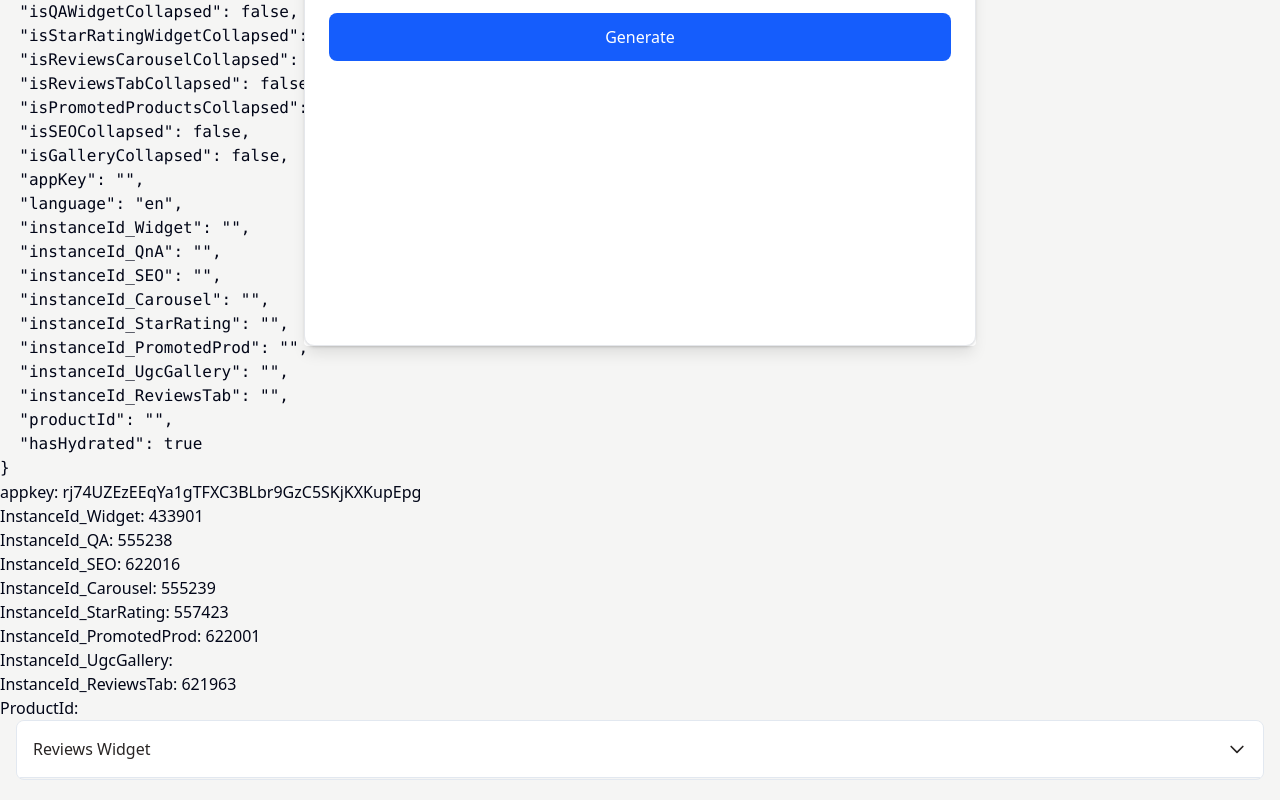
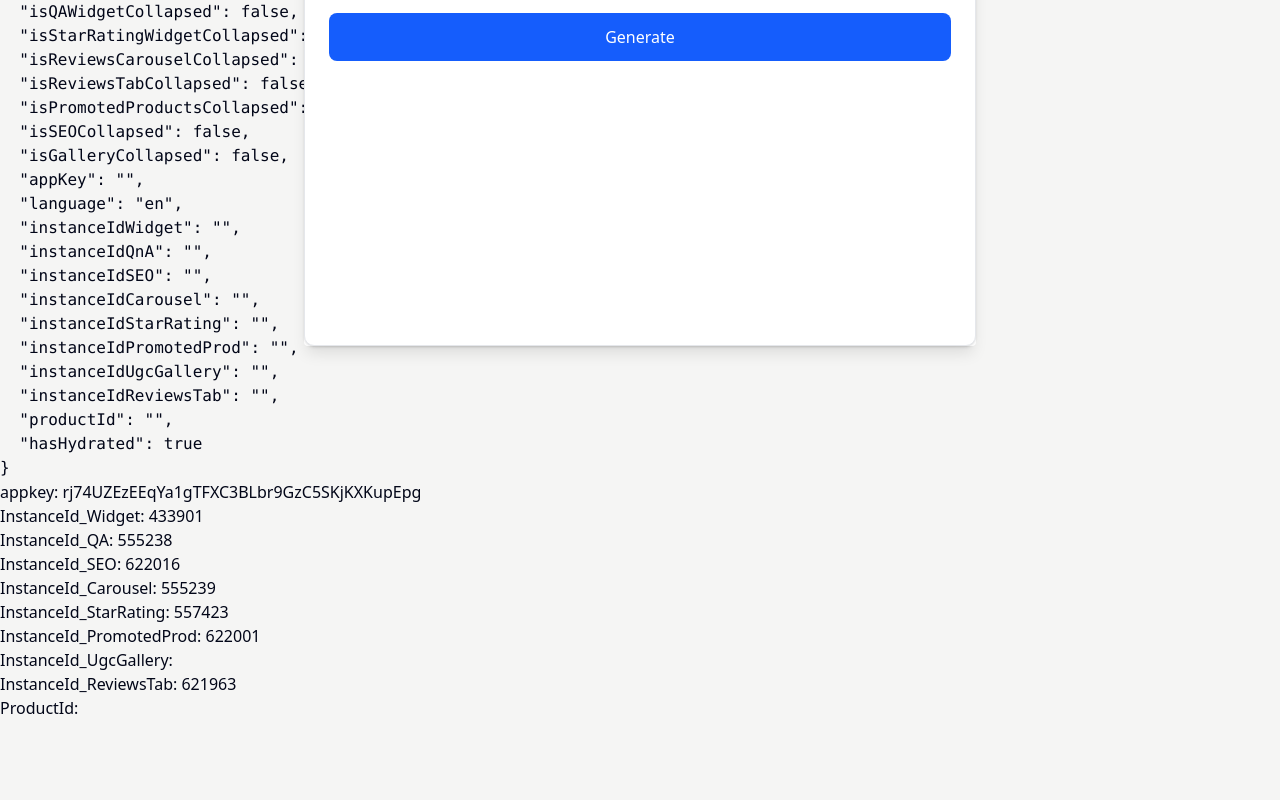
Before and after one commit to Kavin-crew/clean-environment-generator, a Next.js app: page / in a window 1280 px wide. Shown: the part 414-1214 px from the top of the page. After the commit the page ends 1154 px from the top, so only its background shows below. Built offline with nearby package versions, Linux system fonts and the light colour scheme.

Commit message:
enabling all widgets with all the states

```diff
--- a/app/_components/Form.js
+++ b/app/_components/Form.js
@@ -8,109 +8,69 @@ import Row from "@/app/_components/Row";
 import { useWidgetStore } from "@/src/store/widgetStore";
 
 export default function Form() {
-  // widget variable
-  const appKey = useWidgetStore((state) => state.appKey);
-  const language = useWidgetStore((state) => state.language);
-  const instanceId_Widget = useWidgetStore((state) => state.instanceId_Widget);
-  const productId = useWidgetStore((state) => state.productId);
+  const {
+    // widget feature variable
+    appKey,
+    language,
+    instanceIdWidget,
+    instanceIdQnA,
+    instanceIdSEO,
+    instanceIdCarousel,
+    instanceIdStarRating,
+    instanceIdPromotedProd,
+    instanceIdUgcGallery,
+    instanceIdReviewsTab,
 
-  //widget methods
-  const setInstanceId_Widget = useWidgetStore(
-    (state) => state.setInstanceId_Widget
-  );
-  const setAppKey = useWidgetStore((state) => state.setAppKey);
-  const setLanguage = useWidgetStore((state) => state.setLanguage);
+    isReviewsWidgetEnabled,
+    isQAWidgetEnabled,
+    isReviewsCarouselEnabled,
+    isReviewsTabEnabled,
+    isPromotedProductsEnabled,
+    isSEOnabled,
+    isGalleryEnabled,
 
-  // states
-  const isReviewsWidgetEnabled = useWidgetStore(
-    (state) => state.isReviewsWidgetEnabled
-  );
-  const isQAWidgetEnabled = useWidgetStore((state) => state.isQAWidgetEnabled);
-  const isStarRatingWidgetEnabled = useWidgetStore(
-    (state) => state.isStarRatingWidgetEnabled
-  );
-  const isReviewsCarouselEnabled = useWidgetStore(
-    (state) => state.isReviewsCarouselEnabled
-  );
-  const isReviewsTabEnabled = useWidgetStore(
-    (state) => state.isReviewsTabEnabled
-  );
-  const isPromotedProductsEnabled = useWidgetStore(
-    (state) => state.isPromotedProductsEnabled
-  );
-  const isSEOnabled = useWidgetStore((state) => state.isSEOnabled);
-  const isGalleryEnabled = useWidgetStore((state) => state.isGalleryEnabled);
+    // accordion states
+    isReviewsWidgetCollapsed,
+    isQAWidgetCollapsed,
+    isStarRatingWidgetCollapsed,
+    isReviewsCarouselCollapsed,
+    isReviewsTabCollapsed,
+    isPromotedProductsCollapsed,
+    isSEOCollapsed,
+    isGalleryCollapsed,
 
-  // accordion states
-  const isReviewsWidgetCollapsed = useWidgetStore(
-    (state) => state.isReviewsWidgetCollapsed
-  );
-  const isQAWidgetCollapsed = useWidgetStore(
-    (state) => state.isQAWidgetCollapsed
-  );
-  const isStarRatingWidgetCollapsed = useWidgetStore(
-    (state) => state.isStarRatingWidgetCollapsed
-  );
-  const isReviewsCarouselCollapsed = useWidgetStore(
-    (state) => state.isReviewsCarouselCollapsed
-  );
-  const isReviewsTabCollapsed = useWidgetStore(
-    (state) => state.isReviewsTabCollapsed
-  );
-  const isPromotedProductsCollapsed = useWidgetStore(
-    (state) => state.isPromotedProductsCollapsed
-  );
-  const isSEOCollapsed = useWidgetStore((state) => state.isSEOCollapsed);
-  const isGalleryCollapsed = useWidgetStore(
-    (state) => state.isGalleryCollapsed
-  );
-  // accordion methods
-  const setIsReviewsWidgetCollapsed = useWidgetStore(
-    (state) => state.setIsReviewsWidgetCollapsed
-  );
-  const setIsQAWidgetCollapsed = useWidgetStore(
-    (state) => state.setIsQAWidgetCollapsed
-  );
-  const setIsStarRatingWidgetCollapsed = useWidgetStore(
-    (state) => state.setIsStarRatingWidgetCollapsed
-  );
-  const setIsPromotedProductsCollapsed = useWidgetStore(
-    (state) => state.setIsPromotedProductsCollapsed
-  );
-  const setIsReviewsCarouselCollapsed = useWidgetStore(
-    (state) => state.setIsReviewsCarouselCollapsed
-  );
-  const setisReviewsTabCollapsed = useWidgetStore(
-    (state) => state.setisReviewsTabCollapsed
-  );
-  const setIsSEOCollapsed = useWidgetStore((state) => state.setIsSEOCollapsed);
-  const setIsGalleryCollapsed = useWidgetStore(
-    (state) => state.setIsGalleryCollapsed
-  );
+    // widget instanceId setters
+    setAppKey,
+    setLanguage,
+    setInstanceIdWidget,
+    setInstanceIdQnA,
+    setInstanceIdSEO,
+    setInstanceIdCarousel,
+    setInstanceIdStarRating,
+    setInstanceIdPromotedProd,
+    setInstanceIdUgcGallery,
+    setInstanceIdReviewsTab,
 
-  // setter
-  const setIsReviewsWidgetEnabled = useWidgetStore(
-    (state) => state.setIsReviewsWidgetEnabled
-  );
-  const setIsQAWidgetEnabled = useWidgetStore(
-    (state) => state.setIsQAWidgetEnabled
-  );
-  const setIsStarRatingWidgetEnabled = useWidgetStore(
-    (state) => state.setIsStarRatingWidgetEnabled
-  );
-  const setIsReviewsCarouselEnabled = useWidgetStore(
-    (state) => state.setIsReviewsCarouselEnabled
-  );
-  const setIsReviewsTabEnabled = useWidgetStore(
-    (state) => state.setIsReviewsTabEnabled
-  );
-  const setIsPromotedProductsEnabled = useWidgetStore(
-    (state) => state.setIsPromotedProductsEnabled
-  );
-  const setIsSEOnabled = useWidgetStore((state) => state.setIsSEOnabled);
-  const setIsGalleryEnabled = useWidgetStore(
-    (state) => state.setIsGalleryEnabled
-  );
+    // accordion methods
+    setIsReviewsWidgetCollapsed,
+    setIsQAWidgetCollapsed,
+    setIsStarRatingWidgetCollapsed,
+    setIsPromotedProductsCollapsed,
+    setIsReviewsCarouselCollapsed,
+    setisReviewsTabCollapsed,
+    setIsSEOCollapsed,
+    setIsGalleryCollapsed,
+
+    // widget feature setters
+    setIsReviewsWidgetEnabled,
+    setIsQAWidgetEnabled,
+    setIsStarRatingWidgetEnabled,
+    setIsReviewsCarouselEnabled,
+    setIsReviewsTabEnabled,
+    setIsPromotedProductsEnabled,
+    setIsSEOnabled,
+    setIsGalleryEnabled,
+  } = useWidgetStore();
 
   const [isFormVisible, setIsFormVisible] = useState(true);
 
@@ -140,9 +100,7 @@ export default function Form() {
         >
           X
         </button>
-        {/* <!-- Main Form Card --> */}
         <div className="bg-white rounded-lg shadow-sm border border-gray-200 h-[90dvh] overflow-y-auto">
-          {/* <!-- Card Header --> */}
           <div className="p-6 pb-0">
             <h1 className="text-2xl font-semibold text-slate-900 mb-2">
               Configuration Form
@@ -152,20 +110,15 @@ export default function Form() {
             </p>
           </div>
 
-          {/* <!-- Card Content --> */}
           <div className="p-6 pt-0">
             <form id="configForm" name="configForm" className="space-y-6">
               {/* <!-- Appkey Field --> */}
               <div className="w-full space-y-6">
                 <Label htmlFor="appkey">Appkey</Label>
-                <input
-                  type="text"
-                  id="appkey"
-                  name="appkey"
+                <InputText
+                  inputName="appkey"
                   value={appKey}
-                  onChange={(e) => setAppKey(e.target.value)}
-                  placeholder="appkey"
-                  className="w-full px-3 py-2 border border-gray-300 rounded-md shadow-sm placeholder-gray-400 focus:outline-none focus:ring-2 focus:ring-blue-500 focus:border-blue-500"
+                  onChange={setAppKey}
                 />
               </div>
 
@@ -183,6 +136,8 @@ export default function Form() {
                   <select
                     id="language"
                     name="language"
+                    value={language}
+                    onChange={(e) => setLanguage(e.target.value)}
                     className="w-full px-3 py-2 border border-gray-300 rounded-md shadow-sm focus:outline-none focus:ring-2 focus:ring-blue-500 focus:border-blue-500"
                   >
                     <option value="en">English</option>
@@ -230,10 +185,7 @@ export default function Form() {
                         id="reviews-toggle"
                         checked={isReviewsWidgetEnabled}
                         onChange={() =>
-                          handleCheckboxChange(
-                            setIsReviewsWidgetEnabled,
-                            setInstanceId_Widget
-                          )
+                          handleCheckboxChange(setIsReviewsWidgetEnabled)
                         }
                       />
                       <span className="toggle-slider"></span>
@@ -242,21 +194,21 @@ export default function Form() {
                   </div>
                   <input
                     type="text"
-                    name={instanceId_Widget}
+                    name={instanceIdWidget}
                     placeholder="Instance Id"
                     disabled={!isReviewsWidgetEnabled}
-                    value={instanceId_Widget}
-                    onChange={(e) => setInstanceId_Widget(e.target.value)}
+                    value={instanceIdWidget}
+                    onChange={(e) => setInstanceIdWidget(e.target.value)}
                     className="w-full px-3 py-2 border border-gray-300 rounded-md shadow-sm placeholder-gray-400 focus:outline-none focus:ring-2 focus:ring-blue-500 focus:border-blue-500 disabled:bg-gray-50 disabled:text-gray-500 disabled:cursor-not-allowed"
                   />
                   {/* <InputTextInstanceId
                     inputName="reviews"
                     isDisabled={isReviewsWidgetEnabled}
-                    value={instanceId_Widget}
+                    value={instanceIdWidget}
                     targetedInputRef={(el) =>
                       (inputRef.current["reviewswidget"] = el)
                     }
-                    onChange={(e) => setInstanceId_Widget(e.target.value)}
+                    onChange={(e) => setInstanceIdWidget(e.target.value)}
                   /> */}
                 </div>
 
--- a/app/_components/Widget.js
+++ b/app/_components/ReviewsWidget.js
@@ -7,7 +7,7 @@ import Caret from "@/app/_components/Caret";
 import { useWidgetStore } from "@/src/store/widgetStore";
 import { useEffect, useState } from "react";
 
-export default function Widget({
+export default function ReviewsWidget({
   heading,
   active,
   clipboardheading,
@@ -15,10 +15,14 @@ export default function Widget({
   clipboardscriptnote,
   clipboardsnippet,
   clipboardsnippetnote,
-  toggle,
 }) {
   // Get values directly from Zustand
-  const { instanceId_Widget, productId } = useWidgetStore();
+  const { instanceId_Widget, productId, isReviewsWidgetCollapsed } =
+    useWidgetStore();
+
+  const setIsReviewsWidgetCollapsed = useWidgetStore(
+    (state) => state.setIsReviewsWidgetCollapsed
+  );
 
   const [mounted, setMounted] = useState(false);
   useEffect(() => {
@@ -38,21 +42,23 @@ export default function Widget({
     <div className="accordion-item relative border rounded-md overflow-hidden">
       {/* Accordion Header */}
       <button
-        onClick={() => toggle((prev) => !prev)}
+        onClick={setIsReviewsWidgetCollapsed}
         className={`flex justify-between items-center p-4 w-full border-b ${
-          active ? "bg-white text-stone-800" : "bg-blue-400 text-white"
+          isReviewsWidgetCollapsed
+            ? "bg-white text-stone-800"
+            : "bg-blue-400 text-white"
         }`}
       >
         <h2>{heading}</h2>
-        <Caret active={active} />
+        <Caret active={isReviewsWidgetCollapsed} />
       </button>
 
       {/* Accordion Content (Always Mounted) */}
       <motion.div
         initial={false}
         animate={{
-          height: active ? 0 : "auto",
-          opacity: active ? 0 : 1,
+          height: isReviewsWidgetCollapsed ? 0 : "auto",
+          opacity: isReviewsWidgetCollapsed ? 0 : 1,
         }}
         transition={{ duration: 0.3 }}
         className="overflow-hidden border-t"
--- a/app/page.js
+++ b/app/page.js
@@ -2,7 +2,7 @@
 
 import Form from "@/app/_components/Form";
 import Header from "@/app/_components/Header";
-import Widget from "@/app/_components/Widget";
+import ReviewsWidget from "@/app/_components/ReviewsWidget";
 import QA from "@/app/_components/QA";
 import SEO from "@/app/_components/SEO";
 import StarRating from "@/app/_components/StarRating";
@@ -24,7 +24,26 @@ let SnippetClipboardNote =
   "Make sure you replace each data element with the appropriate values of your website and product attributes.";
 
 export default function Home() {
-  // states
+  const productId = useWidgetStore((state) => state.productId);
+
+  // instanceId states
+  const instanceIdWidget = useWidgetStore((state) => state.instanceIdWidget);
+  const {
+    instanceIdQnA,
+    instanceIdSEO,
+    instanceIdCarousel,
+    instanceIdStarRating,
+    instanceIdPromotedProd,
+    instanceIdUgcGallery,
+    instanceIdReviewsTab,
+  } = useWidgetStore();
+
+  // instanceId Setters
+  const setInstanceIdWidget = useWidgetStore(
+    (state) => state.setInstanceIdWidget
+  );
+
+  // form states
   const isReviewsWidgetEnabled = useWidgetStore(
     (state) => state.isReviewsWidgetEnabled
   );
@@ -43,6 +62,53 @@ export default function Home() {
   );
   const isSEOnabled = useWidgetStore((state) => state.isSEOnabled);
   const isGalleryEnabled = useWidgetStore((state) => state.isGalleryEnabled);
+
+  // accordion states
+  const isReviewsWidgetCollapsed = useWidgetStore(
+    (state) => state.isReviewsWidgetCollapsed
+  );
+  const isQAWidgetCollapsed = useWidgetStore(
+    (state) => state.isQAWidgetCollapsed
+  );
+  const isStarRatingWidgetCollapsed = useWidgetStore(
+    (state) => state.isStarRatingWidgetCollapsed
+  );
+  const isReviewsCarouselCollapsed = useWidgetStore(
+    (state) => state.isReviewsCarouselCollapsed
+  );
+  const isReviewsTabCollapsed = useWidgetStore(
+    (state) => state.isReviewsTabCollapsed
+  );
+  const isPromotedProductsCollapsed = useWidgetStore(
+    (state) => state.isPromotedProductsCollapsed
+  );
+  const isSEOCollapsed = useWidgetStore((state) => state.isSEOCollapsed);
+  const isGalleryCollapsed = useWidgetStore(
+    (state) => state.isGalleryCollapsed
+  );
+  // accordion methods
+  const setIsReviewsWidgetCollapsed = useWidgetStore(
+    (state) => state.setIsReviewsWidgetCollapsed
+  );
+  const setIsQAWidgetCollapsed = useWidgetStore(
+    (state) => state.setIsQAWidgetCollapsed
+  );
+  const setIsStarRatingWidgetCollapsed = useWidgetStore(
+    (state) => state.setIsStarRatingWidgetCollapsed
+  );
+  const setIsPromotedProductsCollapsed = useWidgetStore(
+    (state) => state.setIsPromotedProductsCollapsed
+  );
+  const setIsReviewsCarouselCollapsed = useWidgetStore(
+    (state) => state.setIsReviewsCarouselCollapsed
+  );
+  const setisReviewsTabCollapsed = useWidgetStore(
+    (state) => state.setisReviewsTabCollapsed
+  );
+  const setIsSEOCollapsed = useWidgetStore((state) => state.setIsSEOCollapsed);
+  const setIsGalleryCollapsed = useWidgetStore(
+    (state) => state.setIsGalleryCollapsed
+  );
 
   // setter
   const setIsReviewsWidgetEnabled = useWidgetStore(
@@ -68,12 +134,6 @@ export default function Home() {
     (state) => state.setIsGalleryEnabled
   );
 
-  const instanceId_Widget = useWidgetStore((state) => state.instanceId_Widget);
-  const productId = useWidgetStore((state) => state.productId);
-  const setInstanceId_Widget = useWidgetStore(
-    (state) => state.setInstanceId_Widget
-  );
-
   const hasHydrated = useWidgetStore((state) => state.hasHydrated);
   if (!hasHydrated) return null;
   return (
@@ -83,100 +143,87 @@ export default function Home() {
       <Form />
       <div className="max-w-full mx-auto px-4">
         <div className="accordion" id="accordionExample">
-          <Widget
-            id={`widget-${instanceId_Widget}`}
-            instanceid={instanceId_Widget}
+          {isReviewsWidgetEnabled && (
+            <ReviewsWidget
+              id={`widget-${instanceIdWidget}-${isReviewsWidgetEnabled}`}
+              instanceid={instanceIdWidget}
               productid={productId}
-            active={!isReviewsWidgetEnabled}
-            toggle={setIsReviewsWidgetEnabled}
+              active={!isReviewsWidgetCollapsed}
+              toggle={setIsReviewsWidgetCollapsed}
               heading="Reviews Widget"
-            clipboardheading={ClipBoardHeading}
-            clipboardscript={ScriptClipboard}
-            clipboardscriptnote={ScriptClipboardNote}
-            clipboardsnippet={SnippetClipboard}
-            clipboardsnippetnote={SnippetClipboardNote}
             />
-          {/* <QA
-            instanceid={InstanceId_QA}
-            productid={ProductId}
+          )}
+
+          {isQAWidgetEnabled && (
+            <QA
+              id={`widget-${instanceIdQnA}-${isQAWidgetEnabled}`}
+              instanceid={instanceIdQnA}
+              productid={productId}
               heading="Q&A"
-            active={!isQAWidgetEnabled}
-            toggle={setIsQAWidgetEnabled}
-            clipboardheading={ClipBoardHeading}
-            clipboardscript={ScriptClipboard}
-            clipboardscriptnote={ScriptClipboardNote}
-            clipboardsnippet={SnippetClipboard}
-            clipboardsnippetnote={SnippetClipboardNote}
+              active={!isQAWidgetCollapsed}
+              toggle={setIsQAWidgetCollapsed}
             />
+          )}
 
+          {isStarRatingWidgetEnabled && (
             <StarRating
-            instanceid={InstanceId_StarRating}
-            productid={ProductId}
-            active={!isStarRatingWidgetEnabled}
-            toggle={setIsStarRatingWidgetEnabled}
+              id={`widget-${instanceIdStarRating}-${isStarRatingWidgetEnabled}`}
+              instanceid={instanceIdStarRating}
+              productid={productId}
+              active={!isStarRatingWidgetCollapsed}
+              toggle={setIsStarRatingWidgetCollapsed}
               heading="Star Rating"
-            clipboardheading={ClipBoardHeading}
-            clipboardscript={ScriptClipboard}
-            clipboardscriptnote={ScriptClipboardNote}
-            clipboardsnippet={SnippetClipboard}
-            clipboardsnippetnote={SnippetClipboardNote}
             />
+          )}
 
+          {isSEOnabled && (
             <SEO
-            instanceid={InstanceId_SEO}
-            productid={ProductId}
-            active={!isSEOnabled}
-            toggle={setIsSEOnabled}
+              id={`widget-${instanceIdSEO}-${isSEOnabled}`}
+              instanceid={instanceIdSEO}
+              productid={productId}
+              active={!isSEOCollapsed}
+              toggle={setIsSEOCollapsed}
               heading="SEO"
-            clipboardheading={ClipBoardHeading}
-            clipboardscript={ScriptClipboard}
-            clipboardscriptnote={ScriptClipboardNote}
-            clipboardsnippet={SnippetClipboard}
-            clipboardsnippetnote={SnippetClipboardNote}
             />
+          )}
 
+          {isReviewsCarouselEnabled && (
             <ReviewsCarousel
-            instanceid={InstanceId_Carousel}
+              id={`widget-${instanceIdCarousel}-${isReviewsCarouselEnabled}`}
+              instanceid={instanceIdCarousel}
               productid=""
+              active={!isReviewsCarouselCollapsed}
+              toggle={setIsReviewsCarouselCollapsed}
               heading="Reviews Carousel"
-            active={!isReviewsCarouselEnabled}
-            toggle={setIsReviewsCarouselEnabled}
-            clipboardheading={ClipBoardHeading}
-            clipboardscript={ScriptClipboard}
-            clipboardscriptnote={ScriptClipboardNote}
-            clipboardsnippet={SnippetClipboard}
-            clipboardsnippetnote={SnippetClipboardNote}
             />
+          )}
 
+          {isPromotedProductsEnabled && (
             <PromotedProducts
-            instanceid={InstanceId_PromotedProd}
-            productid={ProductId}
-            active={!isPromotedProductsEnabled}
+              instanceid={instanceIdPromotedProd}
+              productid={productId}
+              active={!isPromotedProductsCollapsed}
+              toggle={setIsPromotedProductsCollapsed}
               heading="Promoted Products"
-            toggle={setIsPromotedProductsEnabled}
-            clipboardheading={ClipBoardHeading}
-            clipboardscript={ScriptClipboard}
-            clipboardscriptnote={ScriptClipboardNote}
-            clipboardsnippet={SnippetClipboard}
-            clipboardsnippetnote={SnippetClipboardNote}
             />
+          )}
 
+          {isGalleryEnabled && (
             <UgcGallery
-            instanceid={InstanceId_UgcGallery}
-            productid={ProductId}
-            active="false"
+              instanceid={instanceIdUgcGallery}
+              productid={productId}
+              active={!isGalleryCollapsed}
+              toggle={setIsGalleryCollapsed}
               heading="UGC Gallery"
-            clipboardheading={ClipBoardHeading}
-            clipboardscript={ScriptClipboard}
-            clipboardscriptnote={ScriptClipboardNote}
-            clipboardsnippet={SnippetClipboard}
-            clipboardsnippetnote={SnippetClipboardNote}
             />
+          )}
 
+          {isReviewsTabEnabled && (
             <ReviewsTab
-            instanceid={InstanceId_ReviewsTab}
-            productid={ProductId}
-          /> */}
+              instanceid={instanceIdReviewsTab}
+              productid={productId}
+            />
+          )}
         </div>
       </div>
     </>
--- a/src/store/widgetStore.js
+++ b/src/store/widgetStore.js
@@ -24,14 +24,14 @@ export const useWidgetStore = create(
 
       appKey: "",
       language: "en",
-      instanceId_Widget: "",
-      instanceId_QnA: "",
-      instanceId_SEO: "",
-      instanceId_Carousel: "",
-      instanceId_StarRating: "",
-      instanceId_PromotedProd: "",
-      instanceId_UgcGallery: "",
-      instanceId_ReviewsTab: "",
+      instanceIdWidget: "",
+      instanceIdQnA: "",
+      instanceIdSEO: "",
+      instanceIdCarousel: "",
+      instanceIdStarRating: "",
+      instanceIdPromotedProd: "",
+      instanceIdUgcGallery: "",
+      instanceIdReviewsTab: "",
       productId: "",
 
       hasHydrated: false, // <- add this
@@ -73,10 +73,73 @@ export const useWidgetStore = create(
       setIsGalleryCollapsed: () =>
         set({ isGalleryCollapsed: !get().isGalleryCollapsed }),
 
-      setInstanceId_Widget: (newId) => {
-        set(() => ({ instanceId_Widget: newId }));
+      setInstanceIdWidget: (newId) => {
+        set(() => ({ instanceIdWidget: newId }));
         if (typeof window !== "undefined") {
-          localStorage.setItem("instanceId_Widget", newId);
+          localStorage.setItem("instanceIdWidget", newId);
+          if (window.yotpo?.initWidgets) {
+            window.yotpo.initWidgets();
+          }
+        }
+      },
+      setInstanceIdQnA: (newId) => {
+        set(() => ({ instanceIdQnA: newId }));
+        if (typeof window !== "undefined") {
+          localStorage.setItem("instanceIdQnA", newId);
+          if (window.yotpo?.initWidgets) {
+            window.yotpo.initWidgets();
+          }
+        }
+      },
+      setInstanceIdSEO: (newId) => {
+        set(() => ({ instanceIdSEO: newId }));
+        if (typeof window !== "undefined") {
+          localStorage.setItem("instanceIdSEO", newId);
+          if (window.yotpo?.initWidgets) {
+            window.yotpo.initWidgets();
+          }
+        }
+      },
+      setInstanceIdCarousel: (newId) => {
+        set(() => ({ instanceIdWidget: newId }));
+        if (typeof window !== "undefined") {
+          localStorage.setItem("instanceIdWidget", newId);
+          if (window.yotpo?.initWidgets) {
+            window.yotpo.initWidgets();
+          }
+        }
+      },
+      setInstanceIdStarRating: (newId) => {
+        set(() => ({ instanceIdStarRating: newId }));
+        if (typeof window !== "undefined") {
+          localStorage.setItem("instanceIdStarRating", newId);
+          if (window.yotpo?.initWidgets) {
+            window.yotpo.initWidgets();
+          }
+        }
+      },
+      setInstanceIdPromotedProd: (newId) => {
+        set(() => ({ instanceIdPromotedProd: newId }));
+        if (typeof window !== "undefined") {
+          localStorage.setItem("instanceIdPromotedProd", newId);
+          if (window.yotpo?.initWidgets) {
+            window.yotpo.initWidgets();
+          }
+        }
+      },
+      setInstanceIdUgcGallery: (newId) => {
+        set(() => ({ instanceIdUgcGallery: newId }));
+        if (typeof window !== "undefined") {
+          localStorage.setItem("instanceIdUgcGallery", newId);
+          if (window.yotpo?.initWidgets) {
+            window.yotpo.initWidgets();
+          }
+        }
+      },
+      setInstanceIdReviewsTab: (newId) => {
+        set(() => ({ instanceIdReviewsTab: newId }));
+        if (typeof window !== "undefined") {
+          localStorage.setItem("instanceIdReviewsTab", newId);
           if (window.yotpo?.initWidgets) {
             window.yotpo.initWidgets();
           }
```
Also changed, not shown: app/_components/InputText.js (+5 -3 lines). Lines whose indentation alone changed are shown as unchanged.
